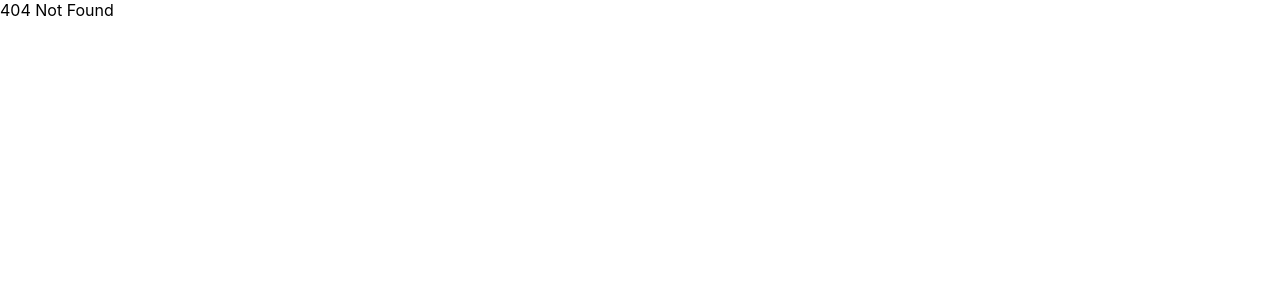
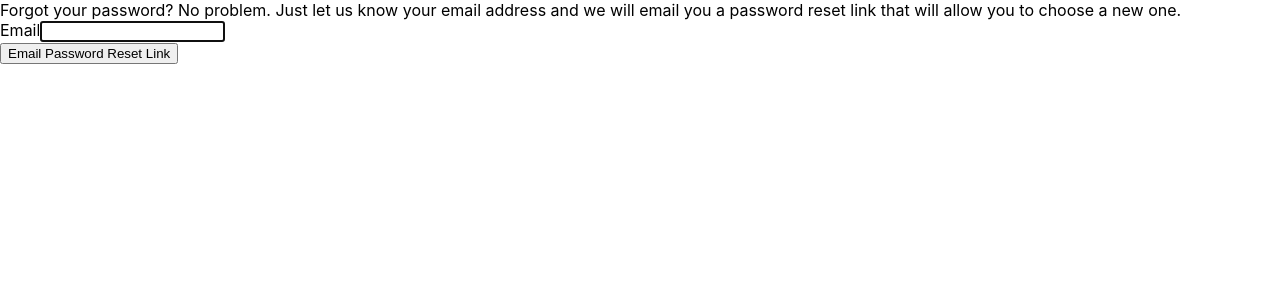
Before and after one commit to YumaOnodera/my-next-sample, a Next.js app in the folder src/: page /forgot-password in a window 1280 px wide. Before the commit this address had no page. Shown: the top 300 px of the page. Built offline with nearby package versions, Linux system fonts and the light colour scheme; no server answers.

Commit message:
パスワードリセット画面実装

```diff
--- /dev/null
+++ b/src/pages/forgot-password.tsx
@@ -0,0 +1,59 @@
+import AuthSessionStatus from 'components/AuthSessionStatus'
+import AuthValidationErrors from 'components/AuthValidationErrors'
+import type { Email } from 'types/auth'
+import GuestLayout from 'components/Layouts/GuestLayout'
+import type { Status } from 'types/status'
+import { useAuth } from 'hooks/auth'
+import { useState } from 'react'
+
+const ForgotPassword = () => {
+    const { forgotPassword } = useAuth({ middleware: 'guest' })
+
+    const [email, setEmail] = useState<Email>('')
+    const [errors, setErrors] = useState<string[]>([])
+    const [status, setStatus] = useState<Status>(null)
+
+    const submitForm = (event: { preventDefault: () => void; }) => {
+        event.preventDefault()
+
+        forgotPassword({ email, setErrors, setStatus })
+    }
+
+    return (
+        <GuestLayout>
+            <div>
+                Forgot your password? No problem. Just let us know your
+                email address and we will email you a password reset link
+                that will allow you to choose a new one.
+            </div>
+
+            {/* Session Status */}
+            <AuthSessionStatus status={status} />
+
+            {/* Validation Errors */}
+            <AuthValidationErrors errors={errors} />
+
+            <form onSubmit={submitForm}>
+                {/* Email Address */}
+                <div>
+                    <label htmlFor="email">Email</label>
+                    <input
+                        id="email"
+                        type="email"
+                        name="email"
+                        value={email}
+                        onChange={event => setEmail(event.target.value)}
+                        required
+                        autoFocus
+                    />
+                </div>
+
+                <div>
+                    <button type="submit">Email Password Reset Link</button>
+                </div>
+            </form>
+        </GuestLayout>
+    )
+}
+
+export default ForgotPassword
```
